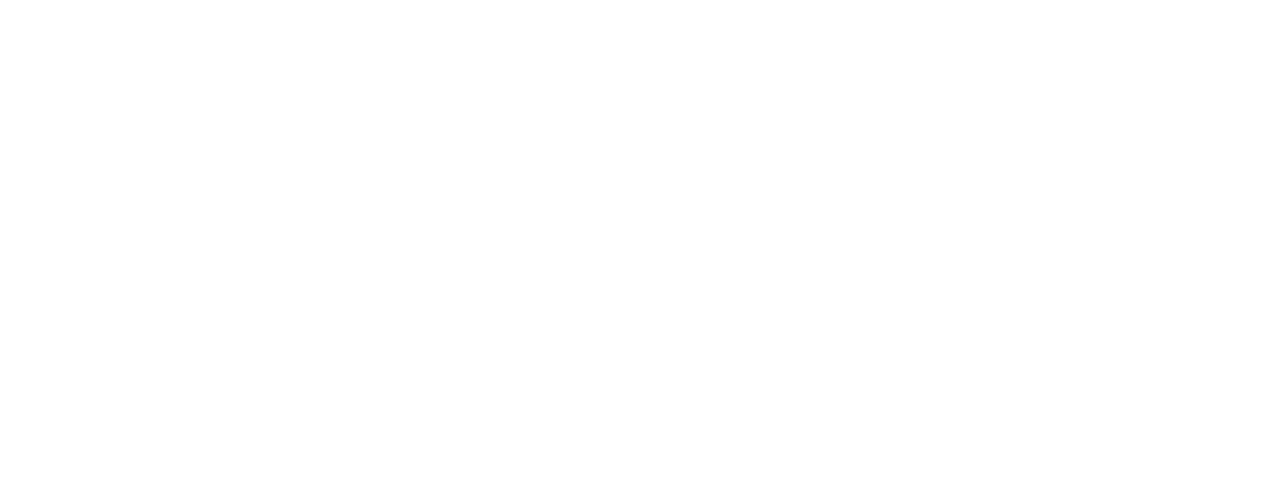
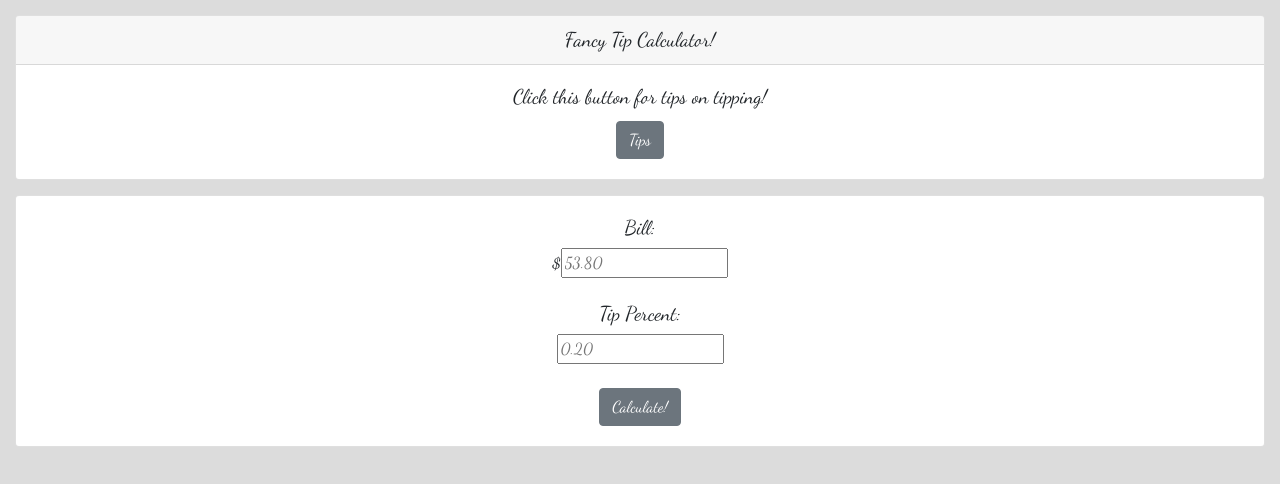
Before and after one commit to JCGober/tip-calculator, a plain HTML site: page public/index.html in a window 1280 px wide. Drawn offline with nearby package versions, Linux system fonts and the light colour scheme.

Commit message:
Front end work

```diff
--- a/public/css/style.css
+++ b/public/css/style.css
@@ -0,0 +1,13 @@
+body{
+    text-align: center;
+    font-family: 'Dancing Script', cursive;
+    background-color: gainsboro;
+}
+
+.topPage{
+    margin: 15px;
+}
+
+.bottomPage{
+    margin: 15px;
+}
--- a/public/index.html
+++ b/public/index.html
@@ -12,6 +12,37 @@
 </head>
 <body>
 
+    <div class="card topPage">
+        <h5 class="card-header">Fancy Tip Calculator!</h5>
+        <div class="card-body">
+          <h5 class="card-title">Click this button for tips on tipping!</h5>
+          <button type="button" class="btn btn-secondary">Tips</button>
+          <div class="advice"></div>
+        </div>
+      </div>
+
+
+      <div class="card bottomPage">
+        <div class="card-body">
+
+            <h5>Bill:</h5>
+            $<input type="text" placeholder="53.80" id="billAmount">
+            <br>
+            <br>
+            <h5>Tip Percent:</h5>
+            <input type="text" placeholder="0.20" id="tipAmount">
+            <br>
+            <br>
+            <button type="button" class="btn btn-secondary" id="calc">Calculate!</button>
+            <br>
+            <div id="total"></div>
+
+        </div>
+      </div>
+
+
+
+
 
 
 
--- a/public/js/script.js
+++ b/public/js/script.js
@@ -0,0 +1 @@
+let billAmount = ${"billAmount"}
```
